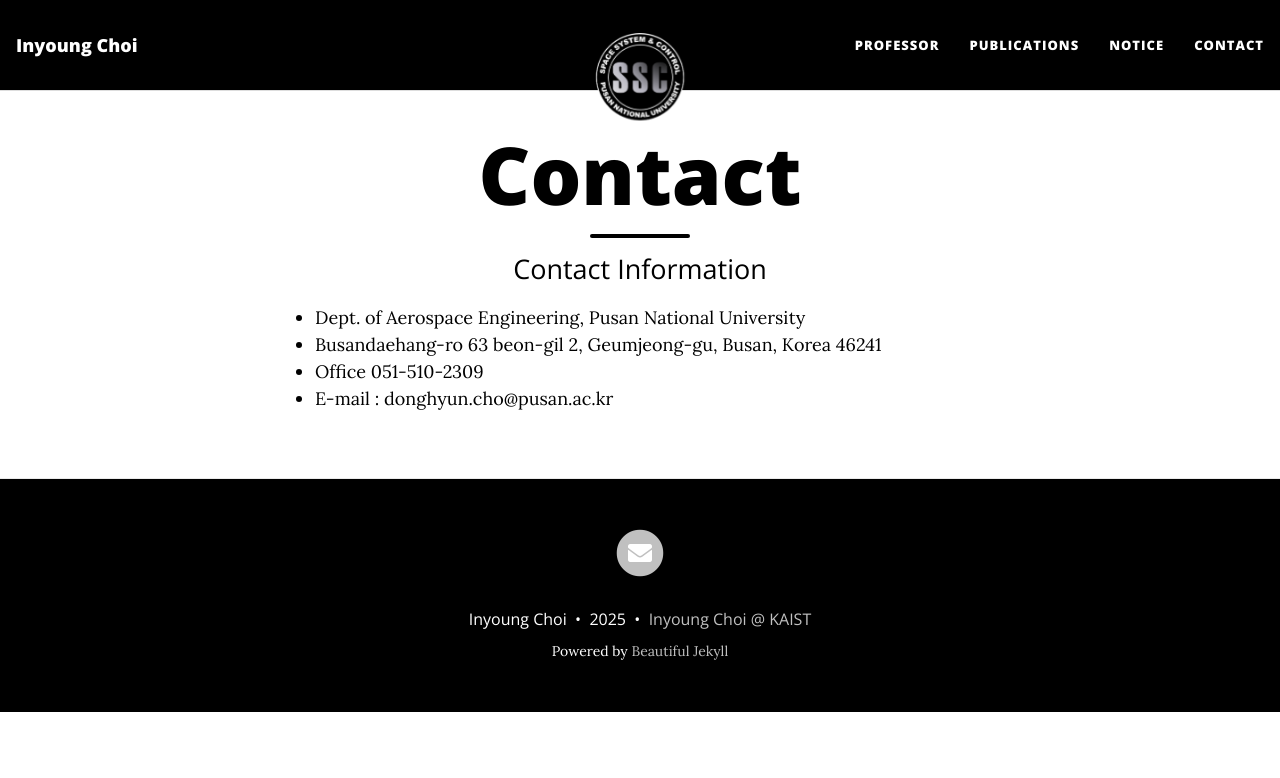
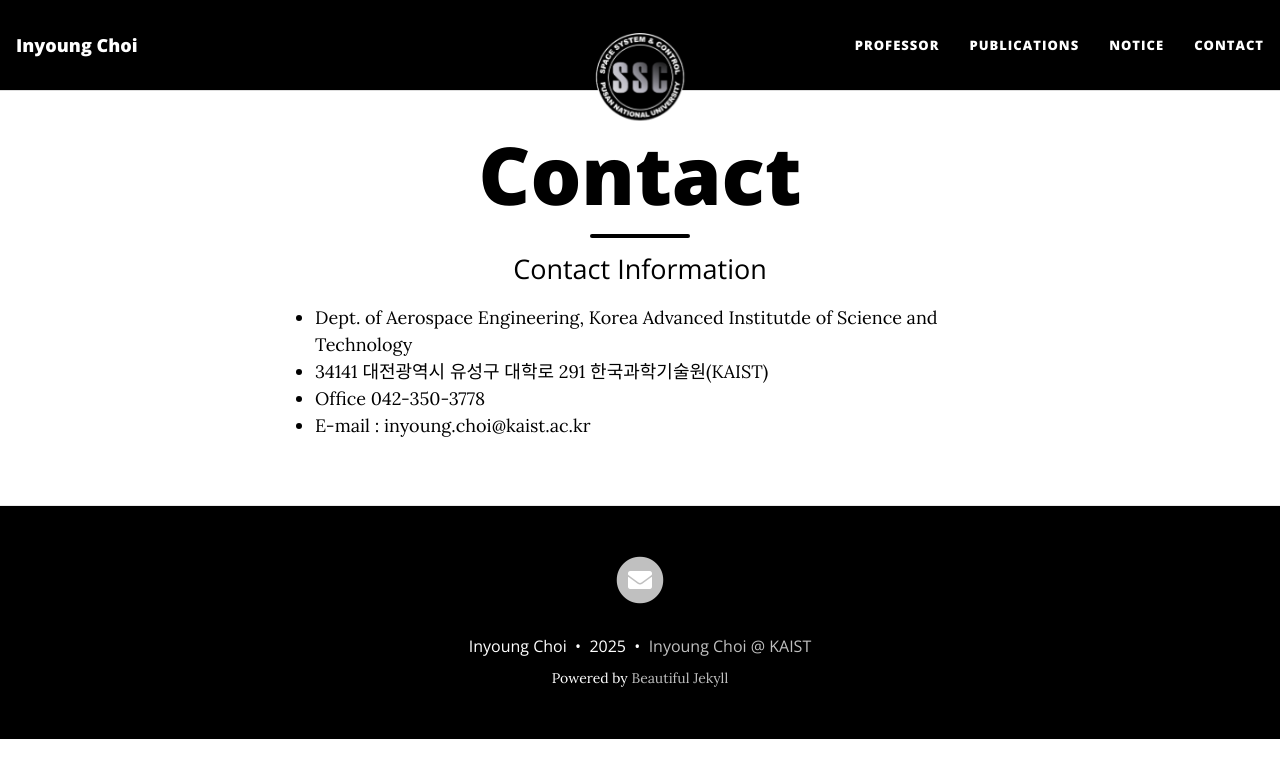
Before and after one commit to InyoungChoi-acai/InyoungChoi-acai.github.io, a Jekyll site: the page built from Contact.md, in a window 1280 px wide. Shown: the top 778 px of the page. Built offline with Jekyll 4.4.1, drawn with Linux system fonts in a browser that asks for light colours; nearby versions of some CDN libraries.

Commit message:
Update Contact.md

```diff
--- a/Contact.md
+++ b/Contact.md
@@ -4,7 +4,7 @@ title: Contact
 subtitle: Contact Information
 ---
 
-- Dept. of Aerospace Engineering, Pusan National University
-- Busandaehang-ro 63 beon-gil 2, Geumjeong-gu, Busan, Korea 46241
-- Office 051-510-2309
-- E-mail : donghyun.cho@pusan.ac.kr
+- Dept. of Aerospace Engineering, Korea Advanced Institutde of Science and Technology
+- 34141 대전광역시 유성구 대학로 291 한국과학기술원(KAIST)
+- Office 042-350-3778
+- E-mail : inyoung.choi@kaist.ac.kr
```
